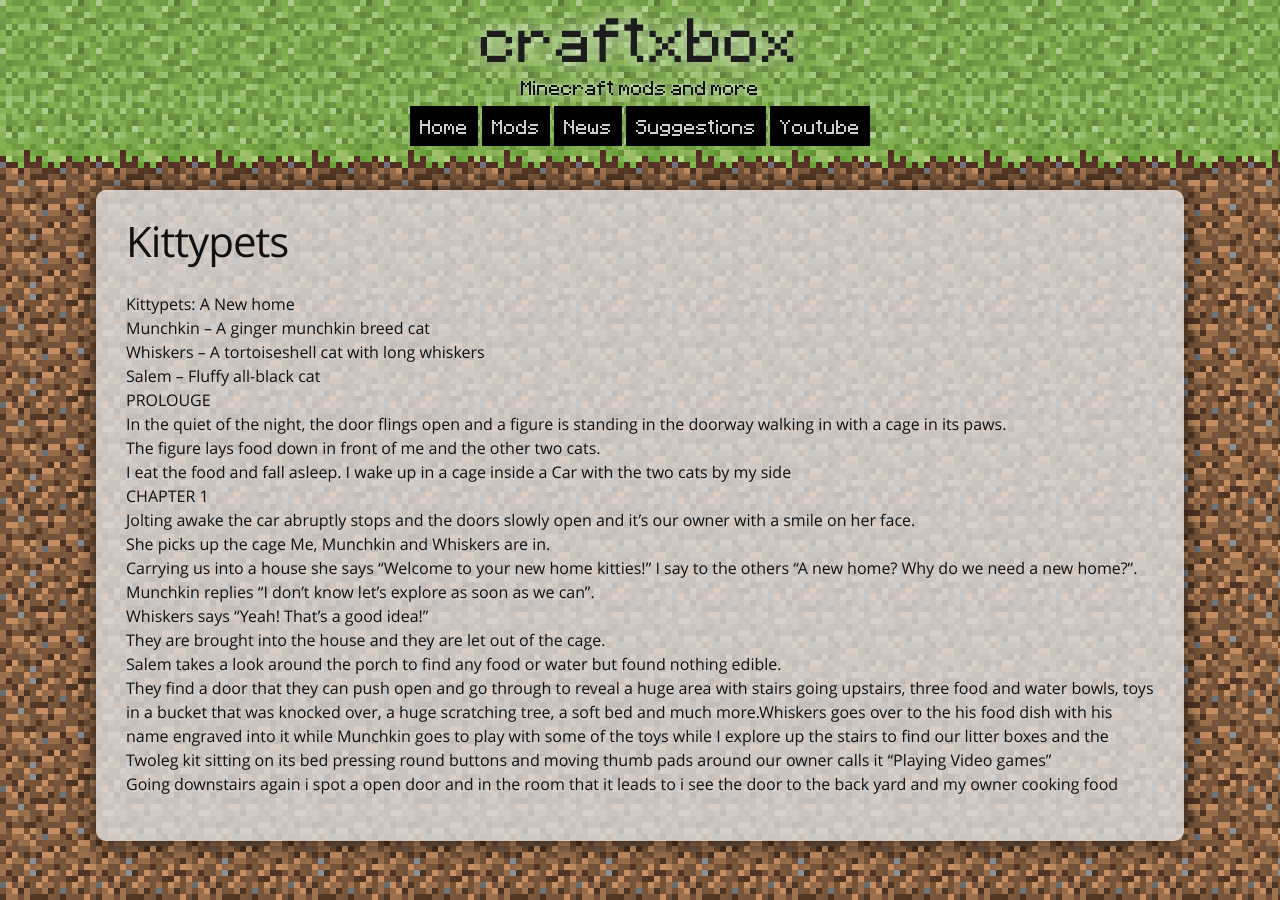
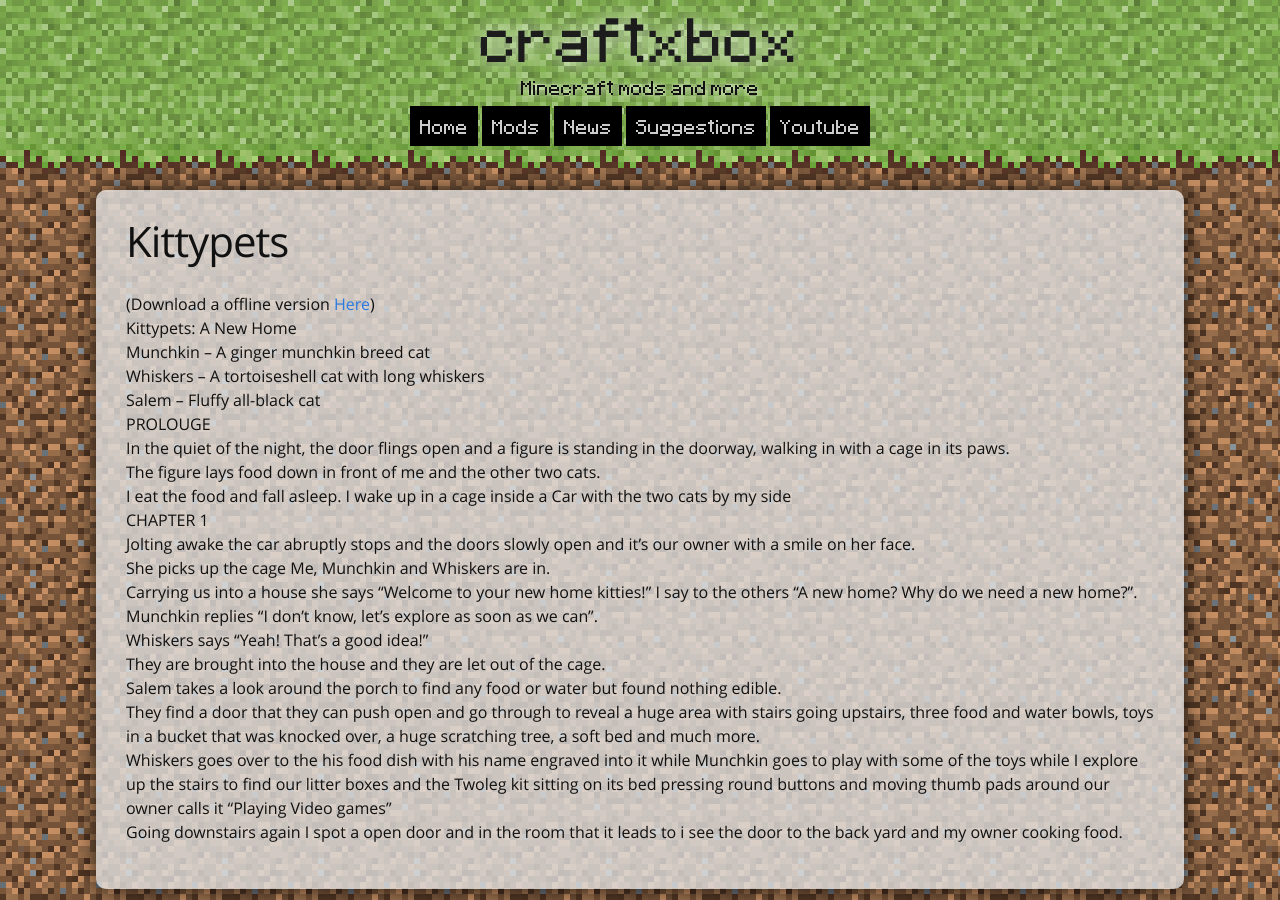
Before and after one commit to craftxbox/craftxbox.github.io, a Jekyll site: the page built from kittypets.md, in a window 1280 px wide. Built offline with Jekyll 4.4.1, drawn with Linux system fonts in a browser that asks for light colours.

Commit message:
updated cat story

```diff
--- a/kittypets.md
+++ b/kittypets.md
@@ -4,21 +4,23 @@ title: Kittypets
 nomenu: true
 permalink: /kittypets/
 ---
-Kittypets:  A New home
+(Download a offline version [Here](craftxbox.tk/kittypets.doc))
+Kittypets:  A New Home
 Munchkin – A ginger munchkin breed cat
 Whiskers – A tortoiseshell cat with long whiskers
 Salem – Fluffy all-black cat
 PROLOUGE
-In the quiet of the night, the door flings open and a figure is standing in the doorway walking in with a cage in its paws.
+In the quiet of the night, the door flings open and a figure is standing in the doorway, walking in with a cage in its paws.
 The figure lays food down in front of me and the other two cats.
 I eat the food and fall asleep. I wake up in a cage inside a Car with the two cats by my side
 CHAPTER 1
 Jolting awake the car abruptly stops and the doors slowly open and it’s our owner with a smile on her face.
 She picks up the cage Me, Munchkin and Whiskers are in.
 Carrying us into a house she says “Welcome to your new home kitties!” I say to the others “A new home? Why do we need a new home?”.
-Munchkin replies “I don’t know let’s explore as soon as we can”.
+Munchkin replies “I don’t know, let’s explore as soon as we can”.
 Whiskers says “Yeah! That’s a good idea!”
 They are brought into the house and they are let out of the cage.
 Salem takes a look around the porch to find any food or water but found nothing edible.
-They find a door that they can push open and go through to reveal a huge area with stairs going upstairs, three food and water bowls, toys in a bucket that was knocked over, a huge scratching tree, a soft bed and much more.Whiskers goes over to the his food dish with his name engraved into it while Munchkin goes to play with some of the toys while I explore up the stairs to find our litter boxes and the Twoleg kit sitting on its bed pressing round buttons and moving thumb pads around our owner calls it “Playing Video games”
-Going downstairs again i spot a open door and in the room that it leads to i see the door to the back yard and my owner cooking food
+They find a door that they can push open and go through to reveal a huge area with stairs going upstairs, three food and water bowls, toys in a bucket that was knocked over, a huge scratching tree, a soft bed and much more.
+Whiskers goes over to the his food dish with his name engraved into it while Munchkin goes to play with some of the toys while I explore up the stairs to find our litter boxes and the Twoleg kit sitting on its bed pressing round buttons and moving thumb pads around our owner calls it “Playing Video games”
+Going downstairs again I spot a open door and in the room that it leads to i see the door to the back yard and my owner cooking food.
```
Also changed, not shown: mods/toolsplus/toolsplus.md (+2 -0 lines), 1 other file.
